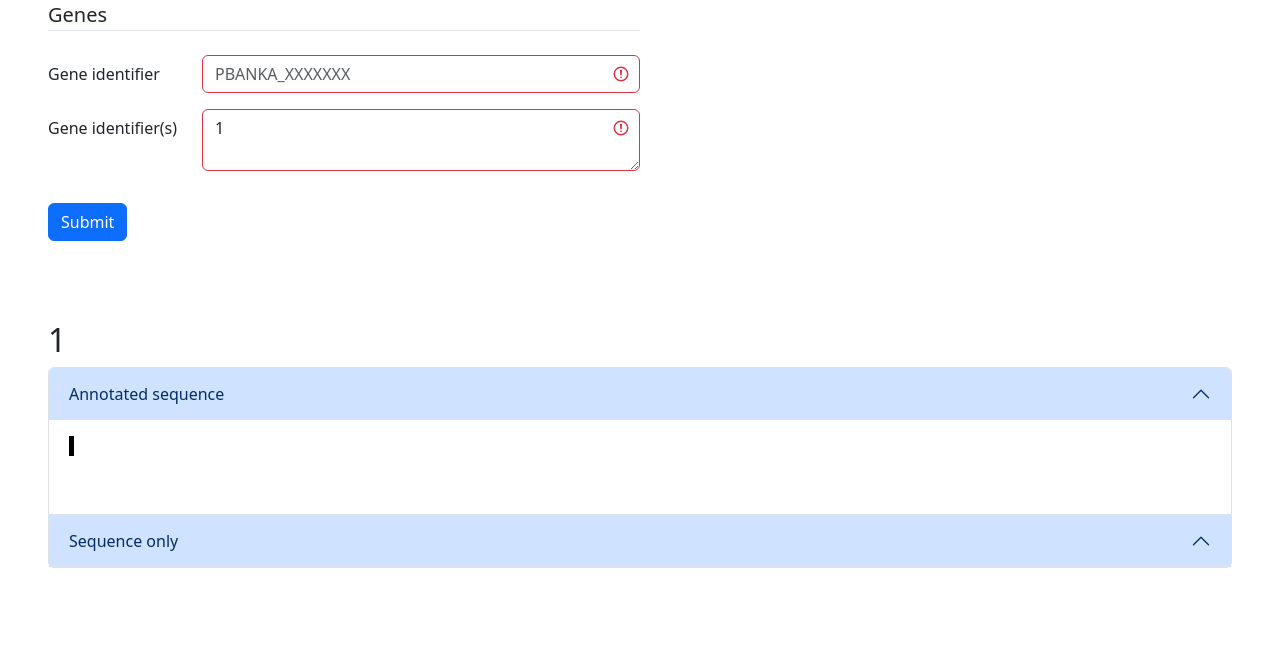
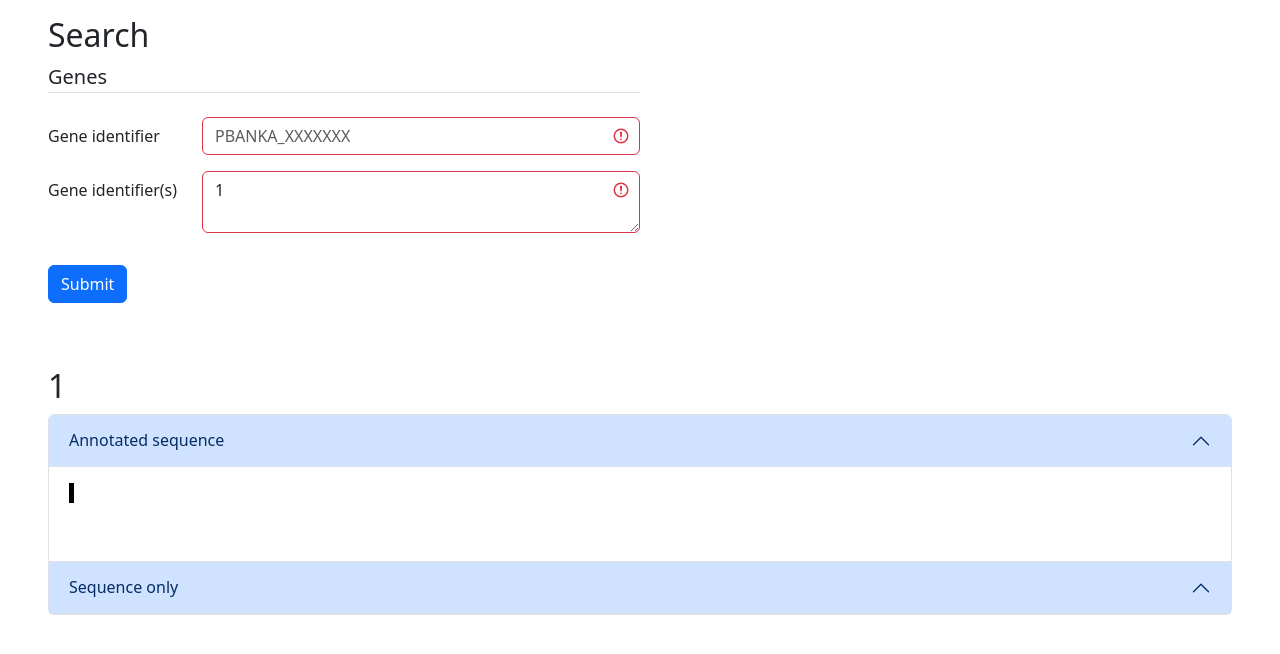
Before and after one commit to NBISweden/vector-oligo-search, a Flask app: template templates/form.html in a window 1280 px wide. Shown: the part 102-756 px from the top of the page. Run offline with Flask 3, Linux system fonts and the light colour scheme; the template is opened without the code that fills it: most values are stand-ins (such as "Sample title", 1, 10 or a date in 2020); parts of the project's set-up code (start-up, migrations or seed data) failed here and were passed over.

Commit message:
fix: make content styling more consistent

```diff
--- a/templates/form.html
+++ b/templates/form.html
@@ -1,7 +1,8 @@
 {% extends "base.html" %}
 {% block title %}Search form{% endblock %}
 {% block content %}
-  <div class="container-fluid px-lg-5">
+  <div class="container-fluid px-lg-5 my-3">
+    <h2>Search</h2>
     <form
       action="/search"
       method="POST">
@@ -39,7 +40,7 @@ PBANKA_1466100">{% for gene_id in gene_ids %}{{ gene_id }}
       <div class="form-group">
         <button class="btn btn-primary mb-3">Submit</button>
       </div>
-  </form>
+    </form>
   </div>
   {% if error %}
   <div class="container-fluid px-lg-5">
@@ -51,7 +52,7 @@ PBANKA_1466100">{% for gene_id in gene_ids %}{{ gene_id }}
     {% if output %}
       <div class="container-fluid px-lg-5">
       {% for entry in output %}
-        <div class="row py-lg-5 py-sm-2">
+        <div class="row my-lg-5 my-sm-2">
           <h2>{{ entry.gene_id }}</h2>
           <div class="accordion" id="accordion-{{ loop.index }}">
             <div class="accordion-item">
--- a/templates/root.html
+++ b/templates/root.html
@@ -1,5 +1,7 @@
 {% extends "base.html" %}
 {% block content %}
-  <h1>Search for research</h1>
+<div class="container-fluid px-lg-5 py-3">
+  <h2>Search for research</h2>
   <p>You can do some searches in <a href="/search">the search section.</a></p>
+</div>
 {% endblock %}
```
